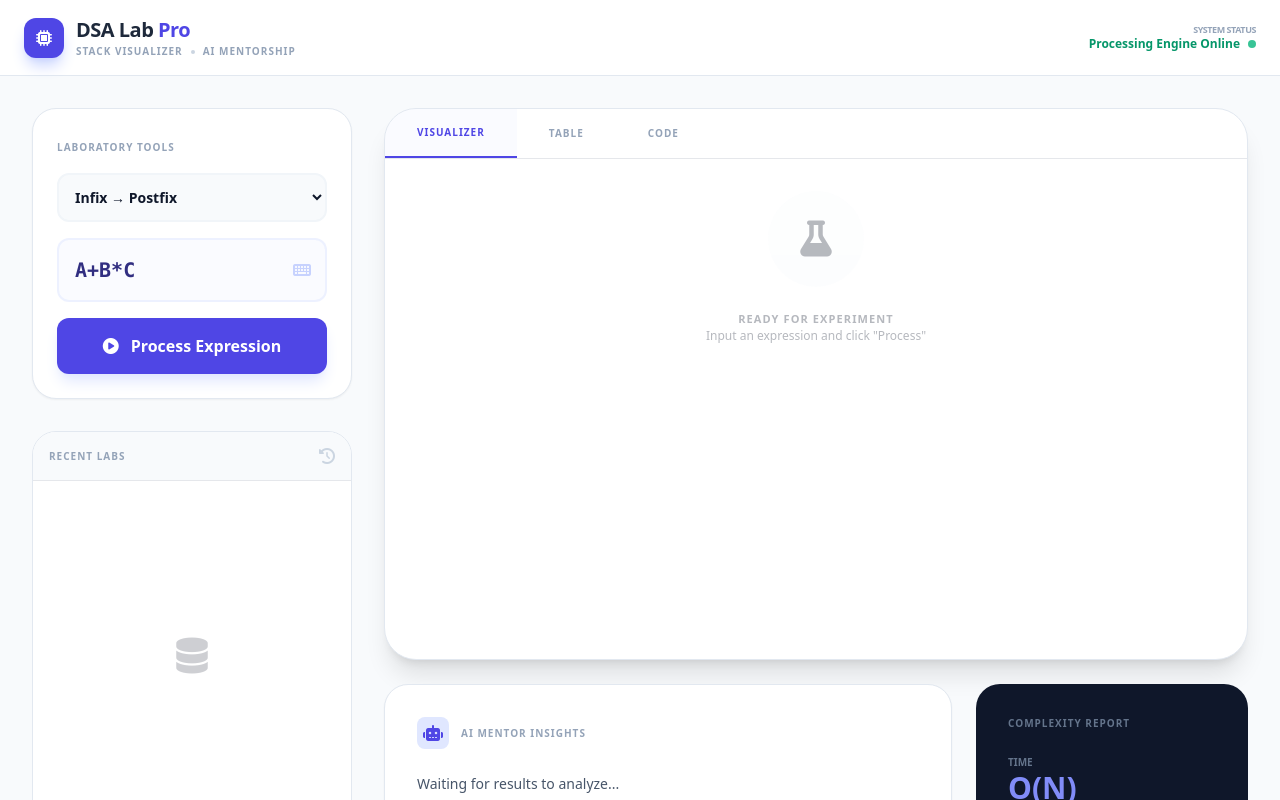
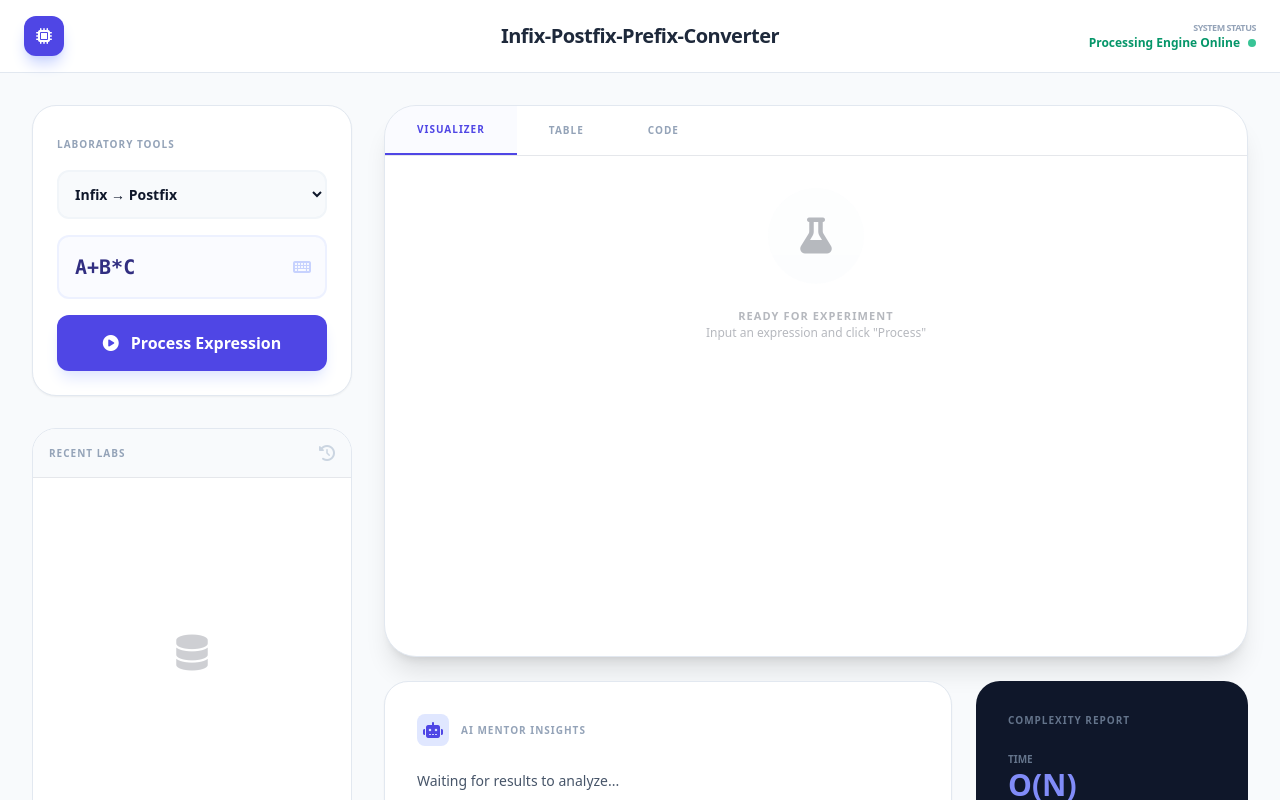
Before and after one commit to myatminkhant123/Infix-Postfix-Prefix-Converter, a React (Vite) app: page / in a window 1280 px wide. Shown: the top 800 px of the page. Built offline with nearby package versions, Linux system fonts and the light colour scheme.

Commit message:
Update header title and center it

```diff
--- a/App.tsx
+++ b/App.tsx
@@ -161,22 +161,16 @@ const App: React.FC = () => {
   return (
     <div className="min-h-screen bg-slate-50 flex flex-col font-sans text-slate-900 selection:bg-indigo-100">
       <header className="bg-white border-b border-slate-200 sticky top-0 z-50">
-        <div className="w-full px-6 py-4 flex flex-col md:flex-row md:items-center justify-between gap-4">
+        <div className="w-full px-6 py-4 flex flex-col md:flex-row md:items-center justify-between gap-4 relative">
           <div className="flex items-center gap-3">
             <div className="w-10 h-10 bg-indigo-600 rounded-xl flex items-center justify-center text-white shadow-lg shadow-indigo-200">
               <i className="fas fa-microchip"></i>
             </div>
-            <div>
-              <h1 className="text-xl font-black tracking-tight text-slate-800">
-                DSA Lab <span className="text-indigo-600">Pro</span>
-              </h1>
-              <div className="text-[10px] font-bold text-slate-400 uppercase tracking-widest flex items-center gap-2">
-                <span>Stack Visualizer</span>
-                <span className="w-1 h-1 bg-slate-300 rounded-full"></span>
-                <span>AI Mentorship</span>
-              </div>
-            </div>
           </div>
+
+          <h1 className="text-xl font-black tracking-tight text-slate-800 md:absolute md:left-1/2 md:top-1/2 md:-translate-x-1/2 md:-translate-y-1/2 text-center">
+            Infix-Postfix-Prefix-Converter
+          </h1>
 
           <div className="flex items-center gap-6">
             <div className="flex flex-col items-end">
```
